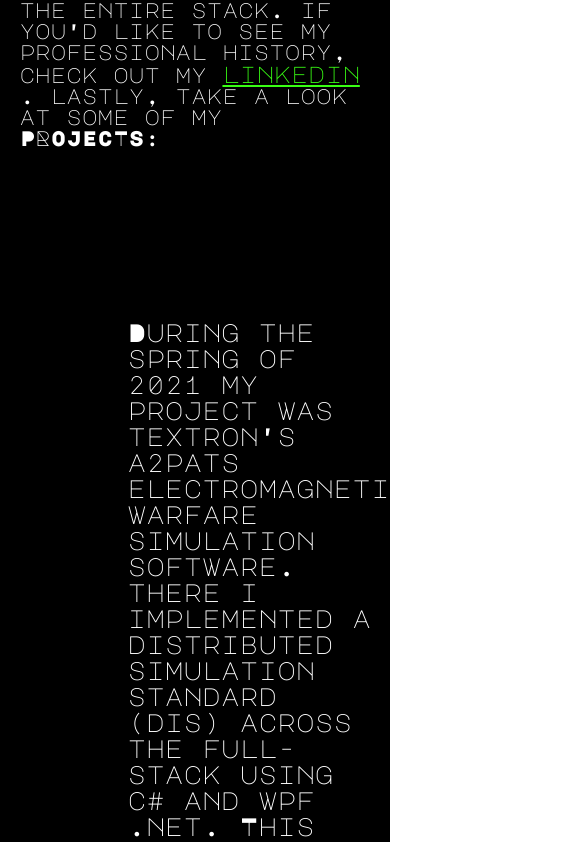
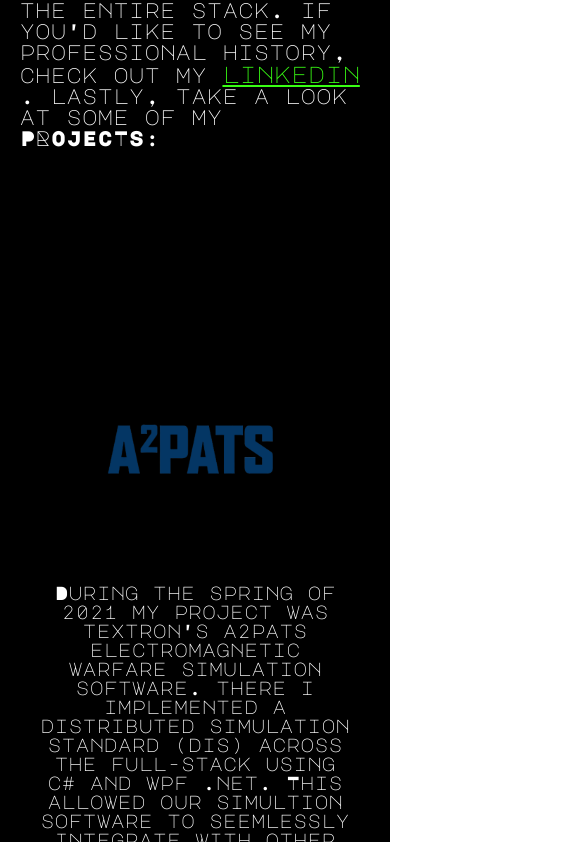
Before and after one commit to IkeLyons/IkeLyons.github.io, a React (Create React App) app: page / in a window 390 px wide. Shown: the part 1158-2000 px from the top of the page, 585 px wide, since content can reach past the window. Built offline with nearby package versions, Linux system fonts and the light colour scheme.

Commit message:
project section mobile changes

```diff
--- a/src/Pages/Projects.css
+++ b/src/Pages/Projects.css
@@ -35,3 +35,26 @@
   width: 75%;
   height: auto;
 }
+
+@media only screen and (max-width: 450px) {
+  .projectsRoot {
+    font-size: 0.75em;
+    height: 300vh;
+  }
+  .project {
+    height: 100vh;
+    flex-flow: column nowrap;
+    text-align: center;
+  }
+  .projectVisual {
+    width: 60%;
+    height: auto;
+  }
+  .projectDescription {
+    align-self: center;
+    width: 80%;
+  }
+  .middleProject {
+    flex-direction: column-reverse;
+  }
+}
--- a/src/Pages/Projects.js
+++ b/src/Pages/Projects.js
@@ -1,10 +1,18 @@
 import { Parallax } from "react-scroll-parallax";
 import "./Projects.css";
+import { useState, useEffect } from "react";
 
 function Projects() {
+  const [matches, setMatches] = useState(window.matchMedia("(max-width: 450px)").matches);
+
+  useEffect(() => {
+    const handler = (e) => setMatches(e.matches);
+    window.matchMedia("(max-width: 450px)").addEventListener("change", handler);
+  });
+
   return (
     <div className="projectsRoot">
-      <Parallax className="project" translateX={[-100, 0]} shouldAlwaysCompleteAnimation={true}>
+      <Parallax className="project" translateX={matches ? [0, 0] : [-100, 0]} shouldAlwaysCompleteAnimation={true} endScroll={500}>
         <a className="projectVisual" href="https://www.textronsystems.com/products/a2pats-family-products">
           <img src="/a2pats.png" alt="A2PATS Logo"></img>
         </a>
@@ -15,7 +23,7 @@
           website!
         </p>
       </Parallax>
-      <Parallax className="project" translateX={[100, 0]} shouldAlwaysCompleteAnimation={true}>
+      <Parallax className="project middleProject" translateX={matches ? [0, 0] : [100, 0]} shouldAlwaysCompleteAnimation={true}>
         <p className="projectDescription">
           During the fall of 2020 I was a project lead for a Rensselaer Center for Open Source project called yacs. This website is our schools de-facto course
           scheduler, and during my tenure we finished out a full re-design and modernization of the site in vue.js and flask; creating the site you see today.
@@ -25,7 +33,7 @@
           <img src="/yacstext.png" alt="YACS Logo"></img>
         </a>
       </Parallax>
-      <Parallax className="project" translateX={[-100, 0]} shouldAlwaysCompleteAnimation={true}>
+      <Parallax className="project" translateX={matches ? [0, 0] : [-100, 0]} shouldAlwaysCompleteAnimation={true}>
         <a className="projectVisual" href="https://www.joinacsia.org">
           <img src="/ACSIA.png" alt="ACSIA Logo"></img>
         </a>
```
Also changed, not shown: public/yacstext.png.
